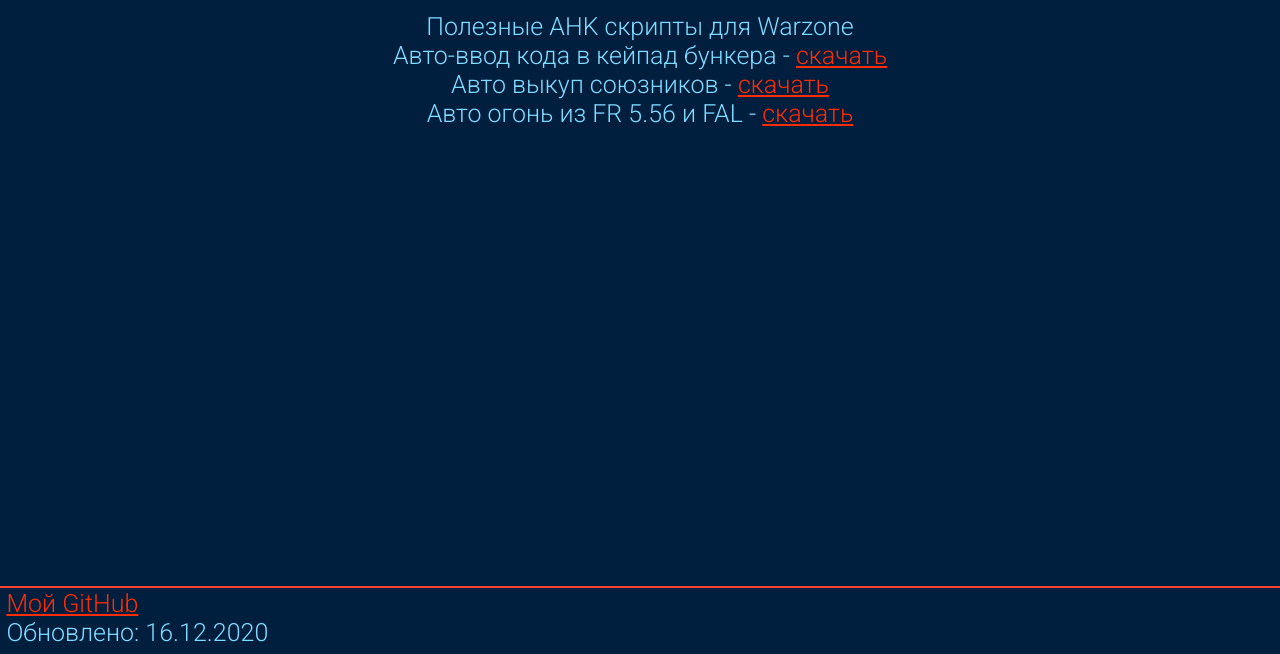
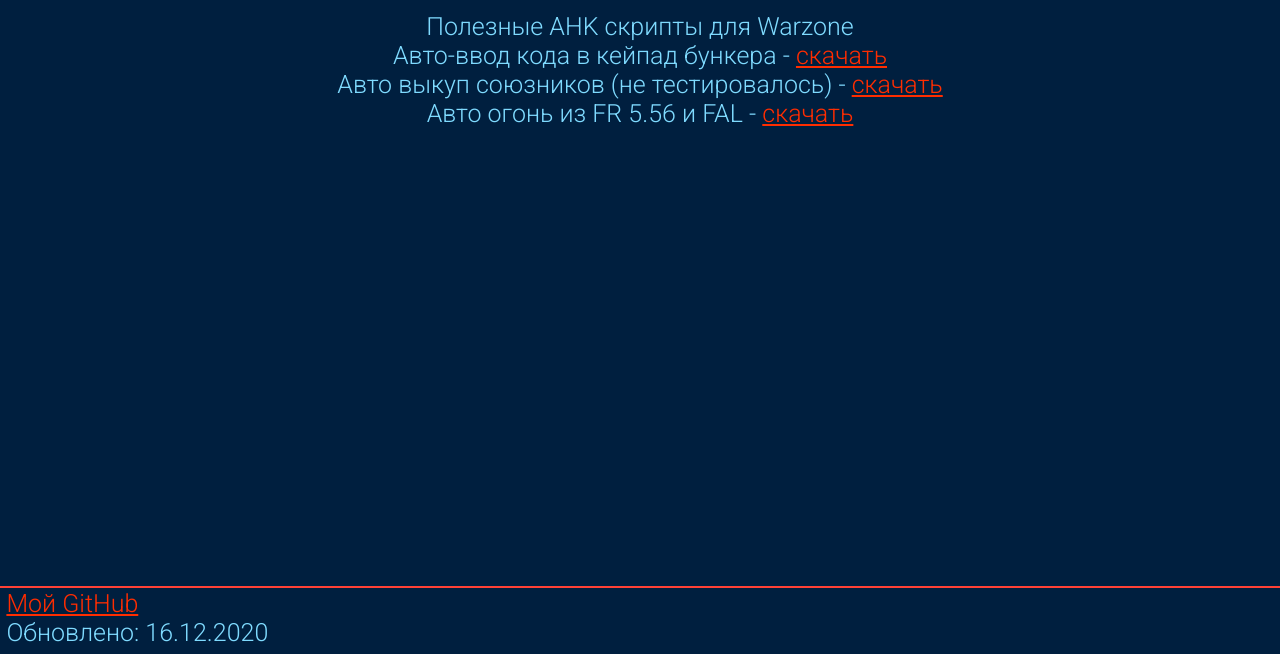
Before and after one commit to LIKVIDATOR1337/likvidator1337.github.io, a plain HTML site: page index.html in a window 1280 px wide. Shown: the part 146-800 px from the top of the page. Drawn offline with Linux system fonts and the light colour scheme.

Commit message:
Update index.html

```diff
--- a/index.html
+++ b/index.html
@@ -17,7 +17,7 @@
     	<center><h1>Warzone AHK Scripts</h1></center>
 		<center>Полезные AHK скрипты для Warzone</center>
 		<center>Авто-ввод кода в кейпад бункера - <a href="https://raw.githubusercontent.com/LIKVIDATOR1337/likvidator1337.github.io/main/ahk/WarZoneBunkers.7z" download>скачать</a></center>
-		<center>Авто выкуп союзников - <a href="https://raw.githubusercontent.com/LIKVIDATOR1337/likvidator1337.github.io/main/ahk/AutoRevive.7z">скачать</a> </center>
+		<center>Авто выкуп союзников (не тестировалось) - <a href="https://raw.githubusercontent.com/LIKVIDATOR1337/likvidator1337.github.io/main/ahk/AutoRevive.7z">скачать</a> </center>
 		<center>Авто огонь из FR 5.56 и FAL - <a href="https://raw.githubusercontent.com/LIKVIDATOR1337/likvidator1337.github.io/main/ahk/FRAutofire.7z">скачать</a> </center>
 
 		<br>
```
